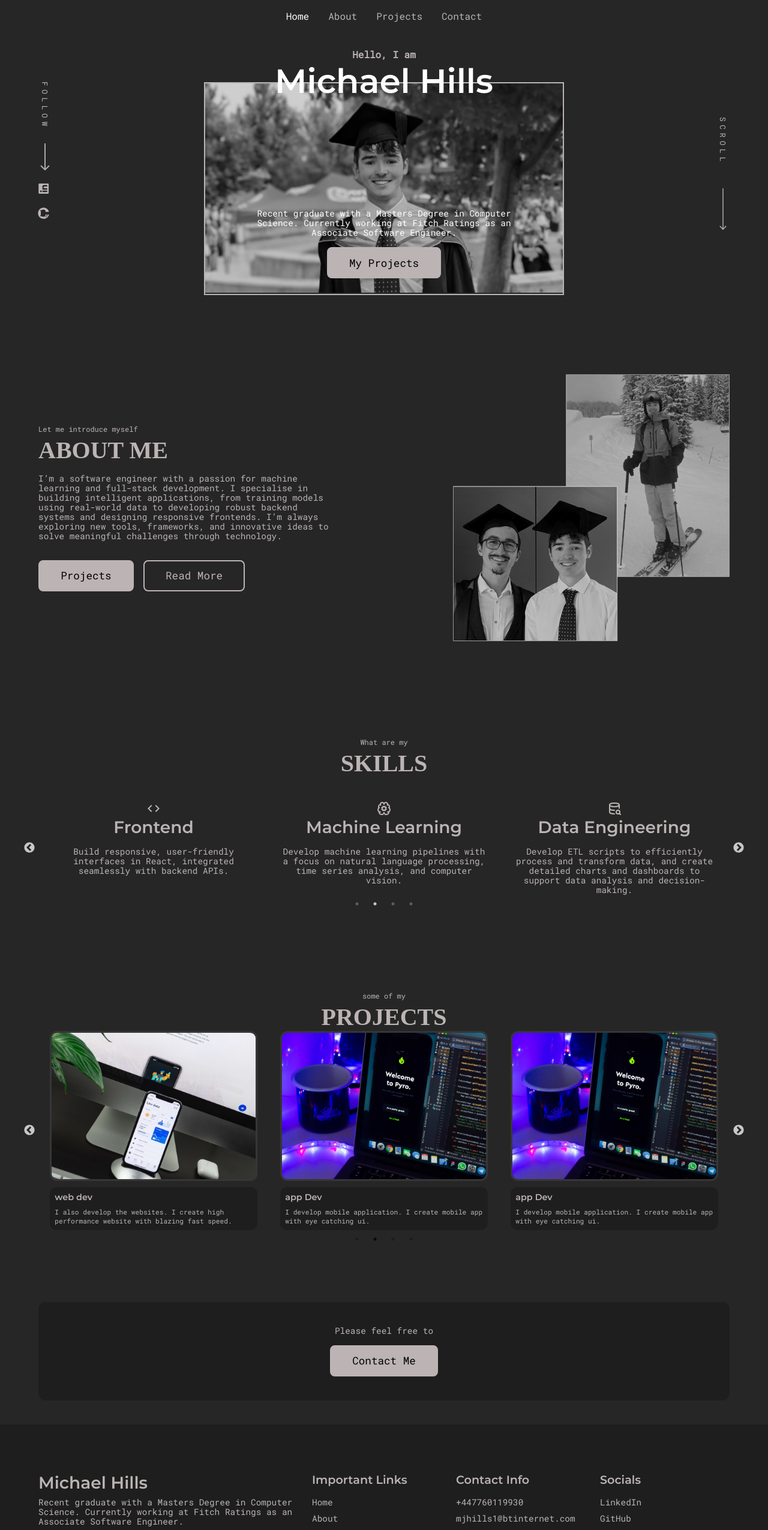
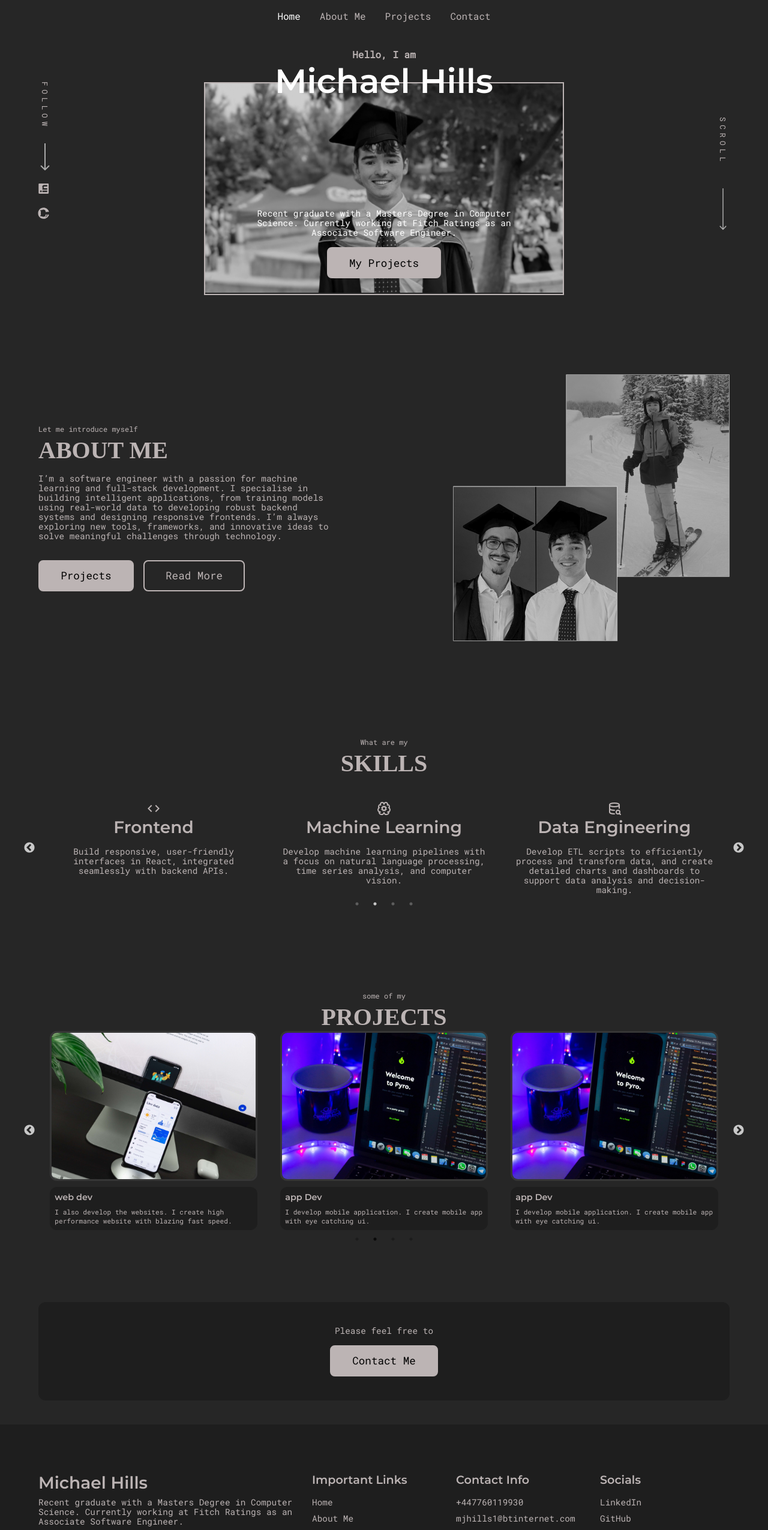
Before and after one commit to Michael-Hills/Personal-Portfolio, a React (Vite) app: page / in a window 1280 px wide. Shown: the top 2551 px of the page at 60% size. Built offline with nearby package versions, Linux system fonts and the light colour scheme; a web font is replaced by a local one.

Commit message:
about -> about me

```diff
--- a/src/components/Footer.jsx
+++ b/src/components/Footer.jsx
@@ -74,7 +74,7 @@ export default function Footer() {
               },
               {
                 type: 'Link',
-                title: 'About',
+                title: 'About Me',
                 path: '/about',
               },
               {
--- a/src/components/NavMenu.jsx
+++ b/src/components/NavMenu.jsx
@@ -134,7 +134,7 @@ export default function NavMenu() {
               onKeyDown={() => setShowNav(!showNav)}
               tabIndex={0}
             >
-              About
+              About Me
             </NavLink>
           </li>
           <li>
```
